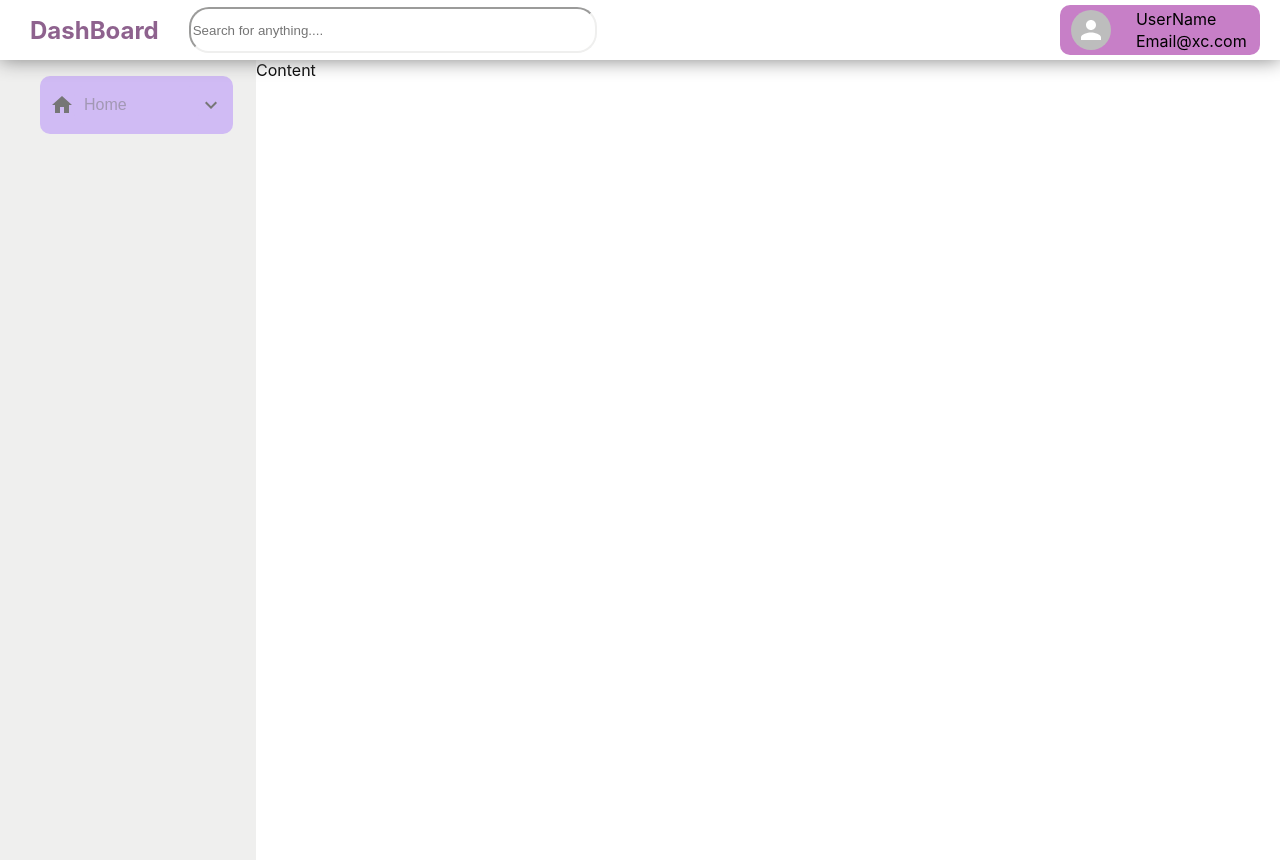
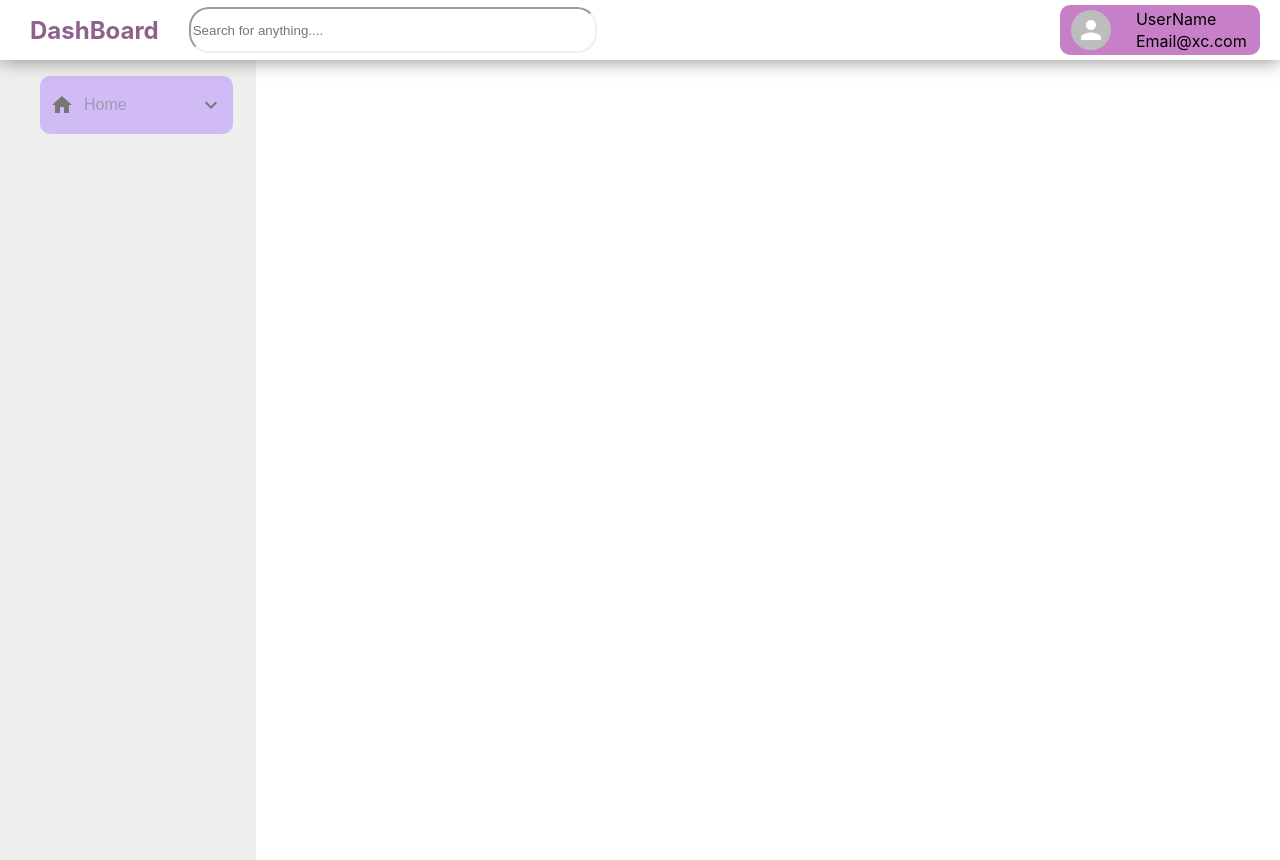
Before and after one commit to AmanKrs/AdminConsole, a React (Create React App) app in the folder admindashboard/: page / in a window 1280 px wide. Built offline with nearby package versions, Linux system fonts and the light colour scheme; sample sign-in values are in the browser's storage.

Commit message:
basic routing added for content view

```diff
--- a/admindashboard/src/App.js
+++ b/admindashboard/src/App.js
@@ -3,6 +3,7 @@
 import "./App.css";
 import ProtectedLayout from "./Component/ProtectedLayout";
 import Layout from "./Component/Layout/Layout";
+import Home from "./Pages/Home/Home";
 
 function App() {
   return (
@@ -10,7 +11,9 @@
       <BrowserRouter>
         <Routes>
           <Route element={<ProtectedLayout />}>
-            <Route path="/" element={<Layout />}></Route>
+            <Route path="/" element={<Layout />}>
+              <Route path="/home" element={<Home />} />
+            </Route>
           </Route>
           <Route path="/login" element={<Login />} />
         </Routes>
--- a/admindashboard/src/Component/Layout/Layout.js
+++ b/admindashboard/src/Component/Layout/Layout.js
@@ -1,8 +1,8 @@
 import React from "react";
 import Sidenav from "../Sidenav/Sidenav";
-import Content from "../Content/Content";
 import Header from "../Header/Header";
 import "./layout.css";
+import { Outlet } from "react-router-dom";
 
 export default function Layout() {
   return (
@@ -10,7 +10,7 @@
       <Header />
       <div className="main-layout">
         <Sidenav />
-        <Content />
+        <Outlet />
       </div>
     </div>
   );
```
